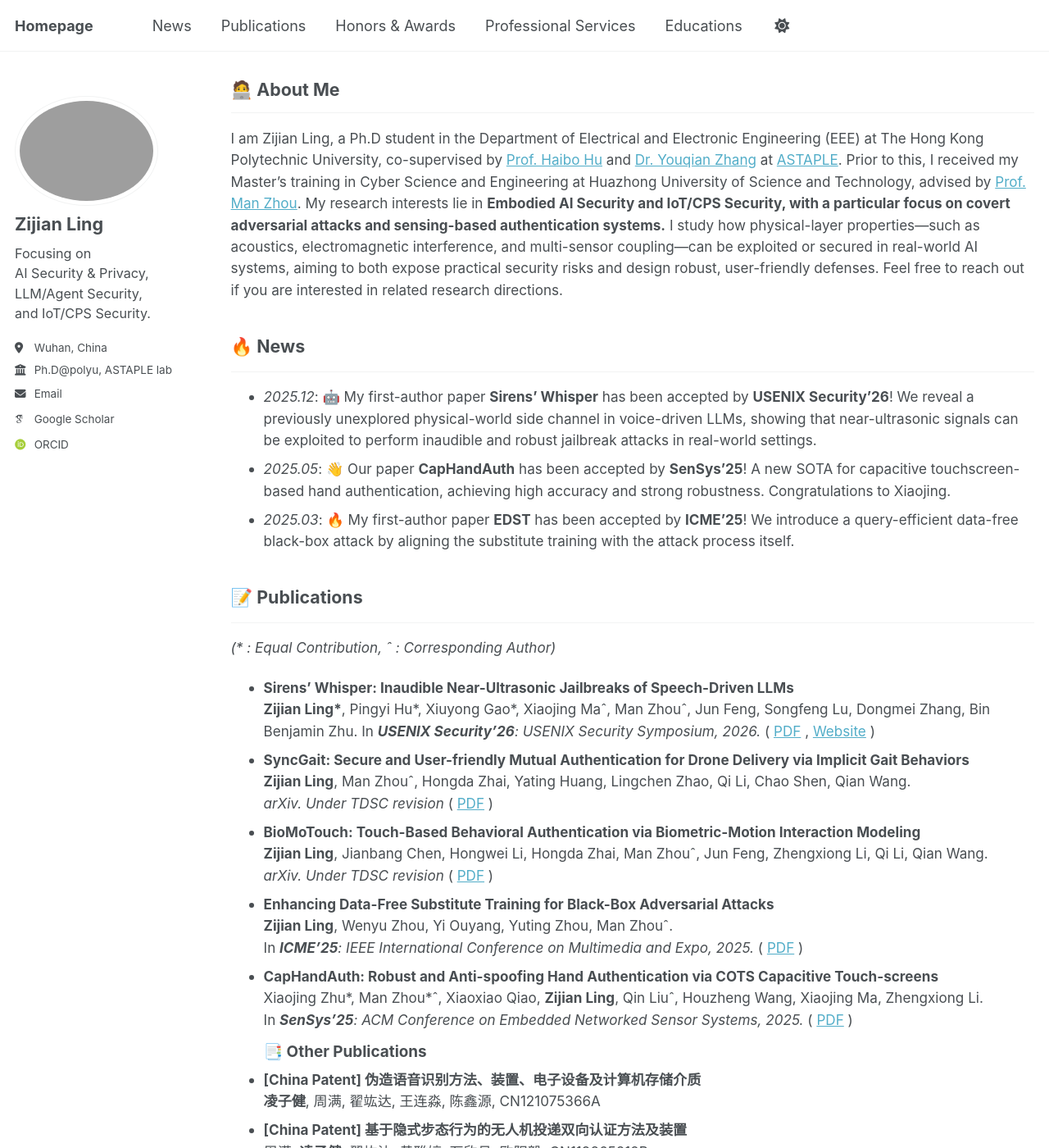
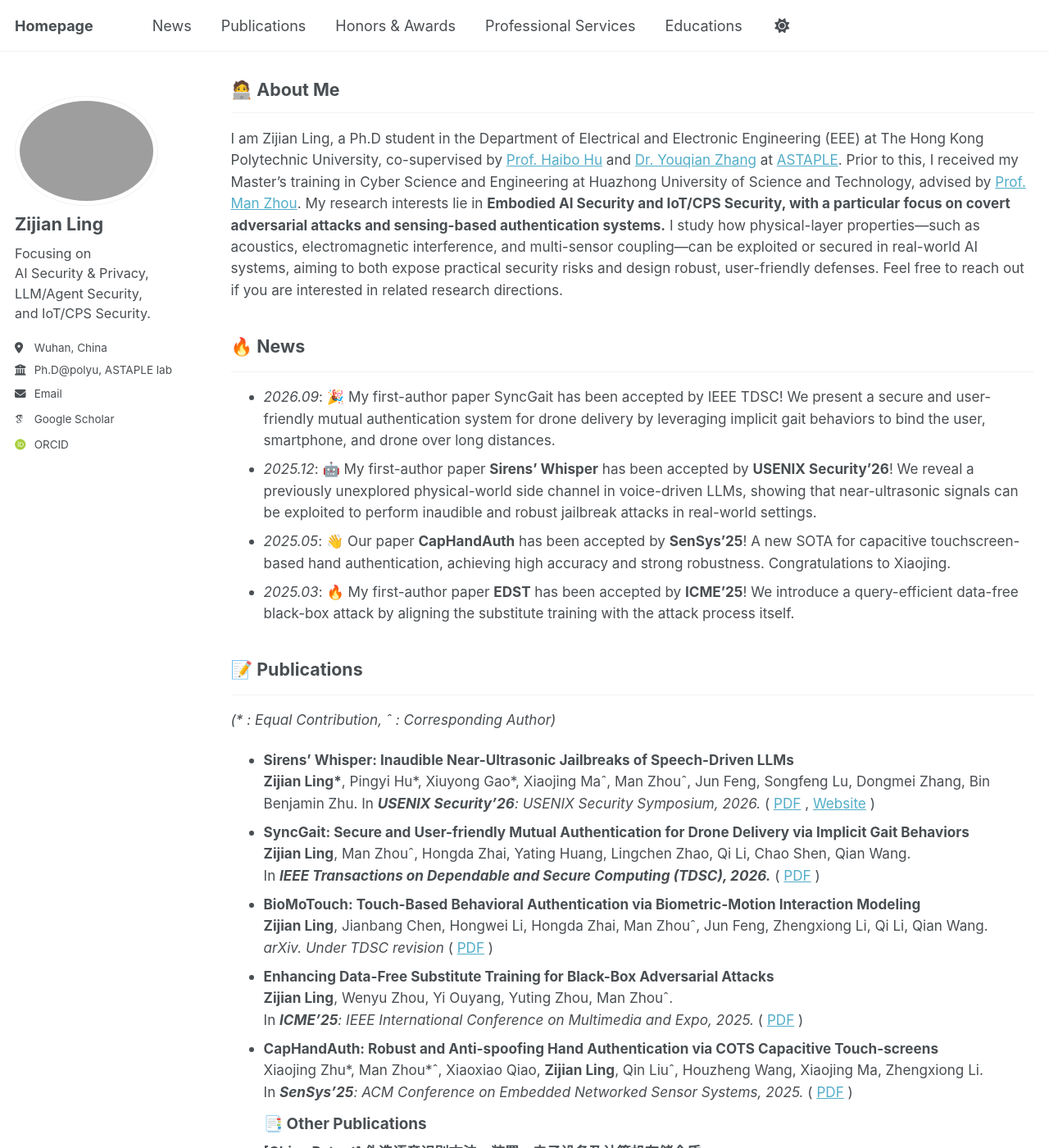
Before and after one commit to ZijianLing/ZijianLing.github.io, a Jekyll site: the page built from _pages/about.md, in a window 1280 px wide and 1400 px high. Shown: the whole window at 82% size. Built offline with Jekyll 4.4.1, drawn with Linux system fonts in a browser that asks for light colours; some web fonts are replaced; a script bundle is joined from its source files by our own code; library files that are not in the unit come from our copies.

Commit message:
about.md

```diff
--- a/_pages/about.md
+++ b/_pages/about.md
@@ -39,7 +39,7 @@ My research interests lie in **Embodied AI Security and IoT/CPS Security, with a
 <section id="news"></section>
 ## 🔥 News
 ---
-
+- *2026.09*: 🎉 My first-author paper SyncGait has been accepted by IEEE TDSC! We present a secure and user-friendly mutual authentication system for drone delivery by leveraging implicit gait behaviors to bind the user, smartphone, and drone over long distances.
 - *2025.12*: 🤖 My first-author paper **Sirens’ Whisper** has been accepted by **USENIX Security'26**! We reveal a previously unexplored physical-world side channel in voice-driven LLMs, showing that near-ultrasonic signals can be exploited to perform inaudible and robust jailbreak attacks in real-world settings.
 - *2025.05*: 👋 Our paper **CapHandAuth** has been accepted by **SenSys'25**! A new SOTA for capacitive touchscreen-based hand authentication, achieving high accuracy and strong robustness. Congratulations to Xiaojing.
 - *2025.03*: 🔥 My first-author paper **EDST** has been accepted by **ICME'25**! We introduce a query-efficient data-free black-box attack by aligning the substitute training with the attack process itself.
@@ -53,7 +53,7 @@ My research interests lie in **Embodied AI Security and IoT/CPS Security, with a
   In ***USENIX Security'26**: USENIX Security Symposium, 2026.* ( [PDF](https://www.usenix.org/system/files/conference/usenixsecurity26/sec26_prepub_ling.pdf) , [Website](https://swhisper-jailbreak.github.io/) )
 - **SyncGait: Secure and User-friendly Mutual Authentication for Drone Delivery via Implicit Gait Behaviors**
   **Zijian Ling**, Man Zhouˆ, Hongda Zhai, Yating Huang, Lingchen Zhao, Qi Li, Chao Shen, Qian Wang.
-  *arXiv. Under TDSC revision* ( [PDF](https://arxiv.org/pdf/2512.23778) )
+  In ***IEEE Transactions on Dependable and Secure Computing (TDSC), 2026.*** ( [PDF](https://arxiv.org/pdf/2512.23778) )
 - **BioMoTouch: Touch-Based Behavioral Authentication via Biometric-Motion Interaction Modeling**
   **Zijian Ling**, Jianbang Chen, Hongwei Li, Hongda Zhai, Man Zhouˆ, Jun Feng, Zhengxiong Li, Qi Li, Qian Wang.
   *arXiv. Under TDSC revision* ( [PDF](https://arxiv.org/abs/2604.07071) )
```
